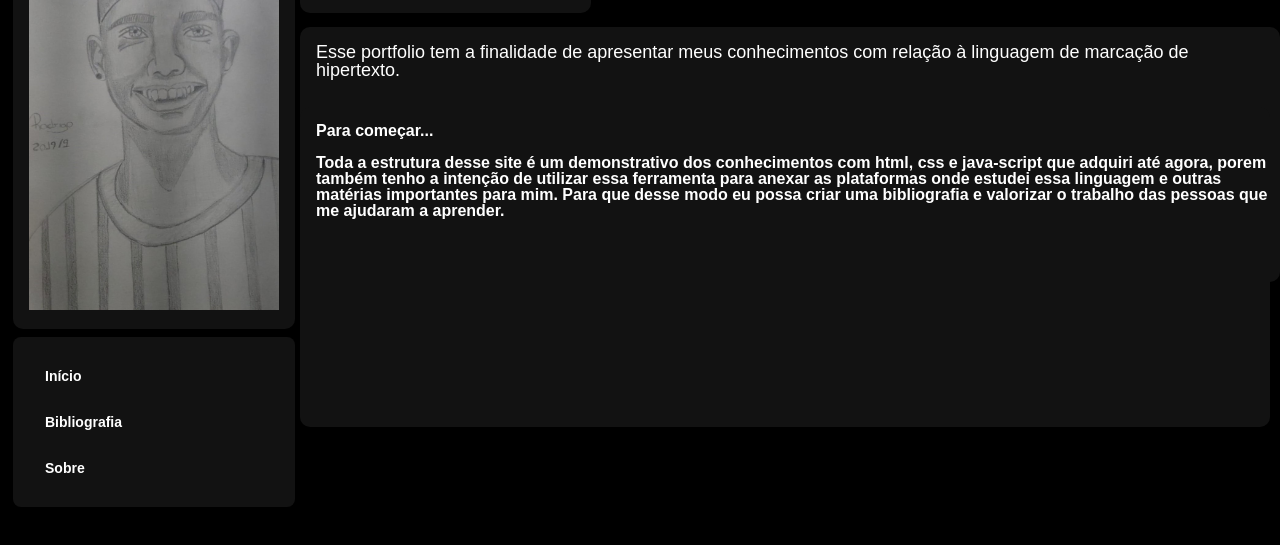
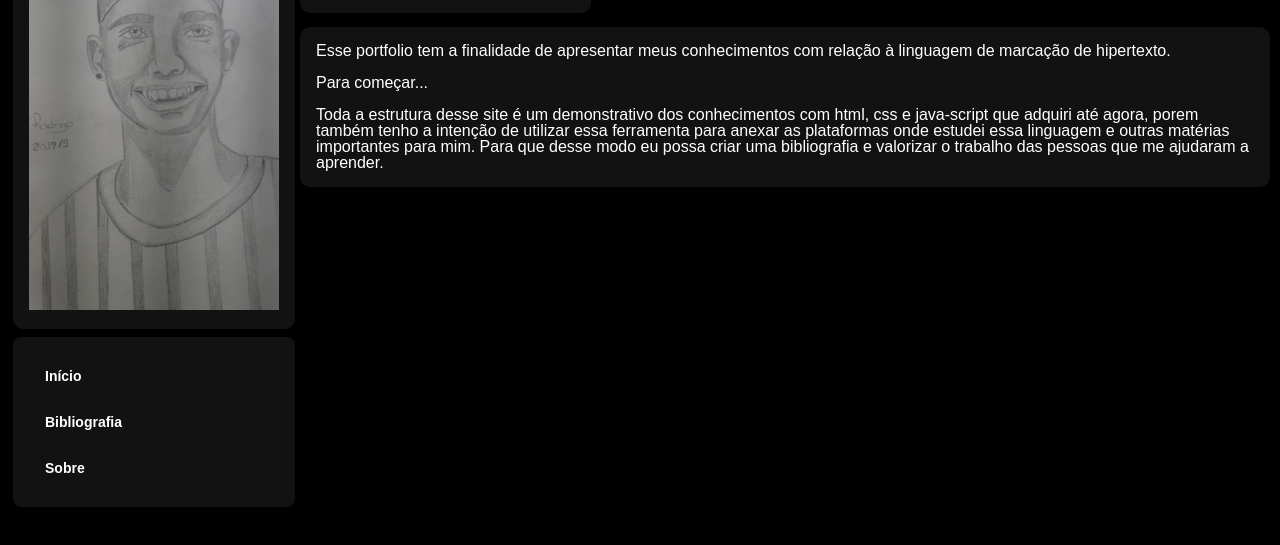
Before and after one commit to IanPereiradosSantos/Projetos, a plain HTML site: page Portfolio/index.html in a window 1280 px wide. Shown: the part 53-598 px from the top of the page. Drawn offline with Linux system fonts and the light colour scheme.

Commit message:
21/02/2024 2

```diff
--- a/Portfolio/index.html
+++ b/Portfolio/index.html
@@ -16,16 +16,13 @@
     <h1>Ian Pereira dos Santos</h1>
         </div>
         <br>
-        <div class="introdução">
+    <div class="Início">
     <p>Esse portfolio tem a finalidade de apresentar meus conhecimentos com relação à linguagem de marcação de hipertexto.</p>
-        </div>
-    </header>
-    <main>
-        <div class="apresentação">
+    <br>
     <h2>Para começar...</h2>
     <br>
     <p>Toda a estrutura desse site é um demonstrativo dos conhecimentos com html, css e java-script que adquiri até agora, porem também tenho a intenção de utilizar essa ferramenta para anexar as plataformas onde estudei essa linguagem e outras matérias importantes para mim. <strong>Para que desse modo eu possa criar uma bibliografia e valorizar o trabalho das pessoas que me ajudaram a aprender.</strong></p>
-        </div>
+    </div>
         <div class="Retrato">
             <a href="index.html">
     <img src="imagens/Retrato Rodrigo.jpg" alt="Retrato do rosto de Ian Pereira feito a mão por Rodrigo José." width="250px">
@@ -43,7 +40,4 @@
                 </nav>
             </div>
 </body>
-<main>
-
-</main>
 </html>
--- a/Portfolio/styles/styles.css
+++ b/Portfolio/styles/styles.css
@@ -53,27 +53,13 @@ footer {color: white;
     font-size: 24px;
     padding: 16px;
 }
-.introdução {
+.Início {
     background-color: #121212;
     border-radius: 10px;
     position: fixed;
     top: 80px;
     text-decoration: none;
-    font-size: 18px;
-    padding: 16px 16px 0 16px;
-    left: 300px;
-    bottom: 465px;
-    }
-.apresentação {
-    background-color: #121212;
-    border-radius: 10px;
-    position: fixed;
-    top: 160px;
+    padding: 16px;
     left: 300px;
     right: 10px;
-    padding: 16px 0 0 16px;
-    bottom: 320px;
-    text-decoration: none;
-    font-weight: 600;
-    font-size: 16px;
 }
```
